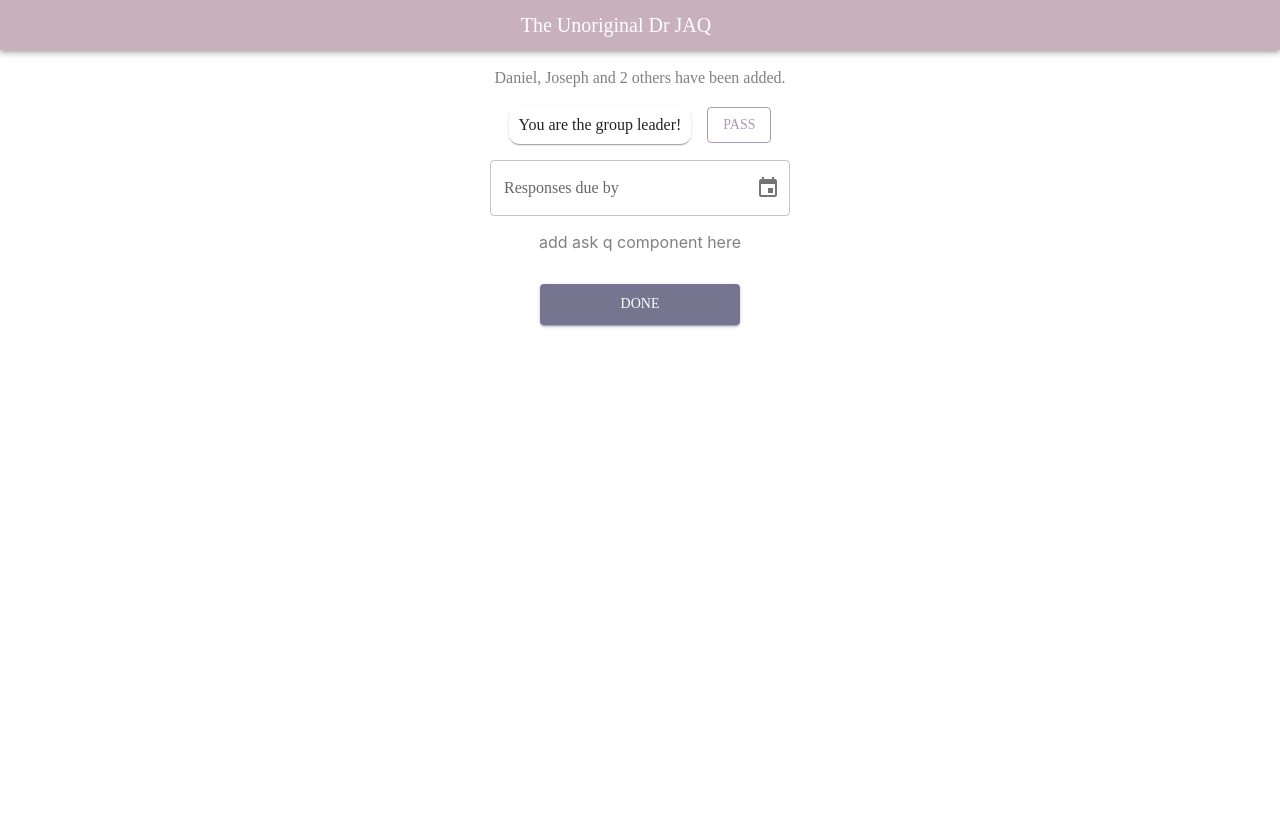
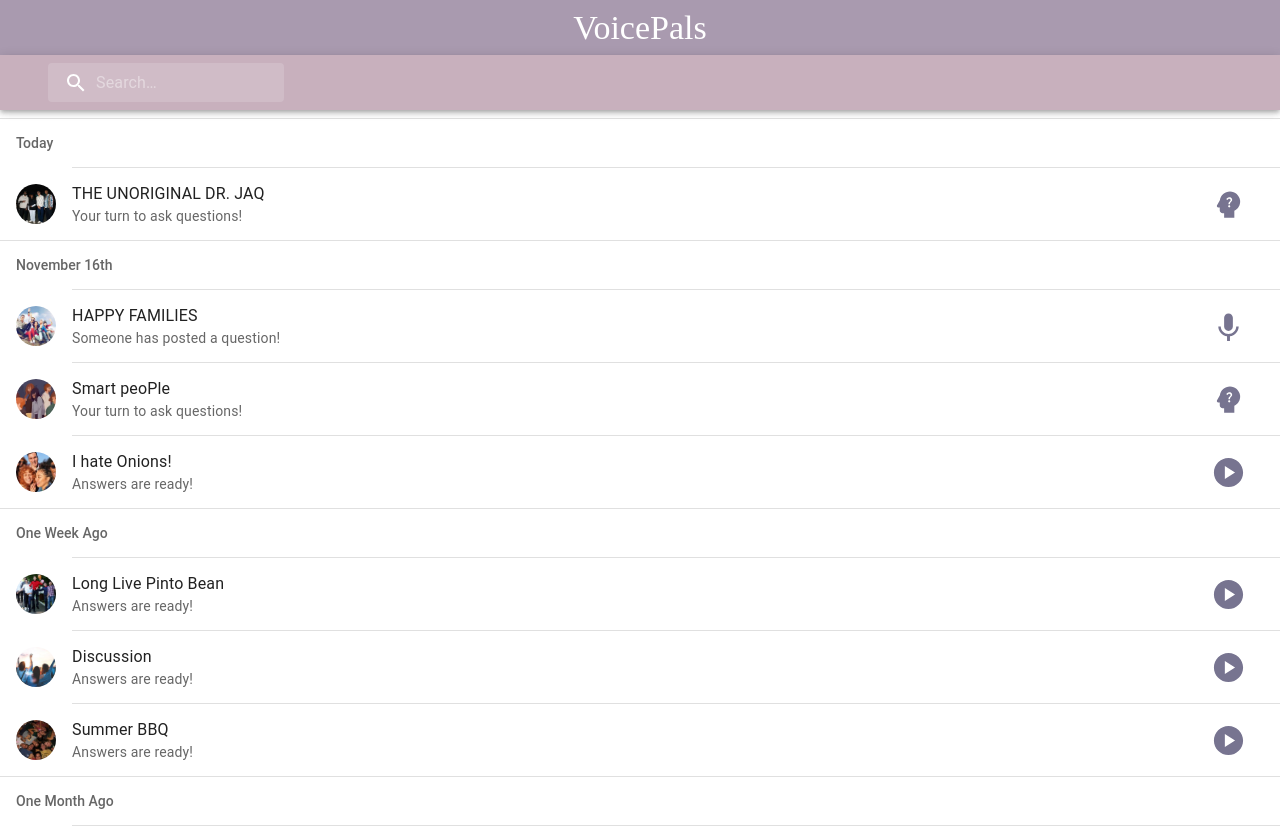
Before and after one commit to daniel-moon32/VoicePals, a React (Create React App) app: page / in a window 1280 px wide. Before the commit the page ends 800 px from the top, so only its background shows below. Built offline with nearby package versions, Linux system fonts and the light colour scheme.

Commit message:
Update App.js

```diff
--- a/src/App.js
+++ b/src/App.js
@@ -1,11 +1,9 @@
 import './App.css';
-import AskQuestion from './pages/askQuestion';
-// import MainScreen from './pages/MainScreen';
+import MainScreen from './pages/MainScreen';
 
 function App() {
   return (
-    <AskQuestion />
-    // <MainScreen />
+    <MainScreen />
   );
 }
 
```
